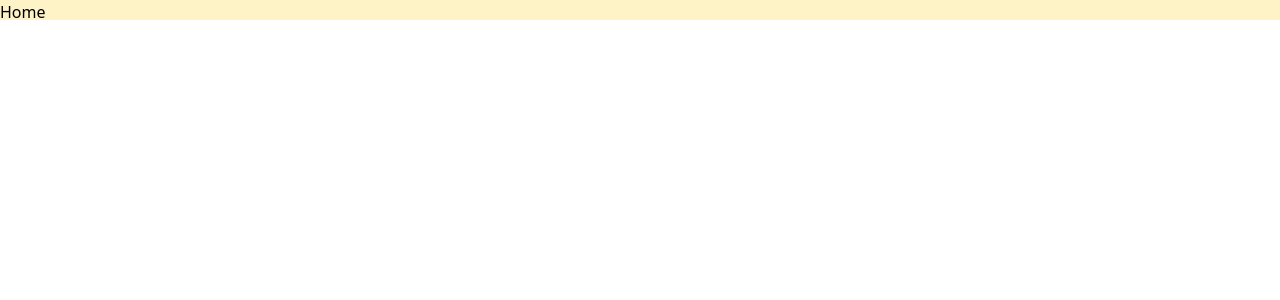
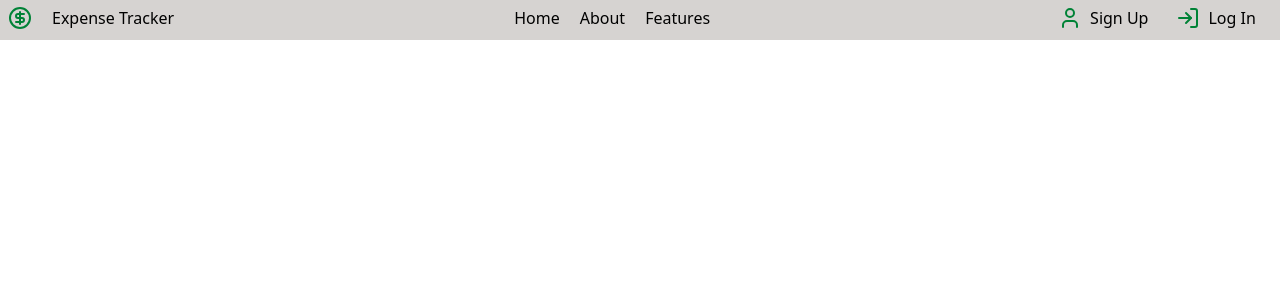
Before and after one commit to virajtlr2006/Expense-Tracker-new, a React (Vite) app in the folder frontend/: page / in a window 1280 px wide. Shown: the top 300 px of the page. Built offline with nearby package versions, Linux system fonts and the light colour scheme.

Commit message:
Navbar CSS done with Css 90

```diff
--- a/frontend/src/App.jsx
+++ b/frontend/src/App.jsx
@@ -1,9 +1,10 @@
 import React from 'react'
+import NavBar from './Components/NavBar'
 
 const App = () => {
   return (
-    <div className='h-5 bg-amber-100'>
-      Home
+    <div>
+      <NavBar/>
     </div>
   )
 }
--- /dev/null
+++ b/frontend/src/Components/Link.jsx
@@ -0,0 +1,11 @@
+import React from 'react'
+
+const Link = ({href,label}) => {
+  return (
+    <div>
+      <a href={href} >{label}</a>
+    </div>
+  )
+}
+
+export default Link
--- /dev/null
+++ b/frontend/src/Components/NavBar.jsx
@@ -0,0 +1,37 @@
+import { CircleDollarSignIcon, LogInIcon, User } from 'lucide-react'
+import React from 'react'
+import { LinkArray } from '..'
+import Link from './Link'
+
+const NavBar = () => {
+  return (
+    // Main div of navbar
+    <div className='sticky flex gap-85  bg-stone-300 h-10 py-1.5 z-0 border-0 animate-gradie'>
+      {/*Symbol and title  */}
+      <div className='flex gap-5'>
+        < CircleDollarSignIcon className='text-green-700 ml-2' />
+        <p className='font-medium hover:font-bold'>Expense Tracker</p>
+      </div>
+
+      {/* Home, About,Feature */}
+      <div className="flex gap-5 font-medium hover:font-bold hover:underline ">
+        {LinkArray.map((list) => {
+          return <Link href={list.href} label={list.label} />
+        })}
+      </div>
+
+      {/* SignUp and Sign In button */}
+      <div className=' flex gap-5'>
+        <button className=' flex gap-2 font-medium hover:font-bold hover:underline '>
+          <User className='text-green-700 ml-2' />
+          Sign Up
+        </button>
+        <button className=' flex font-medium hover:font-bold gap-2 hover:underline '>
+          <LogInIcon className='text-green-700 ml-2' />
+          Log In</button>
+      </div>
+    </div>
+  )
+}
+
+export default NavBar
--- /dev/null
+++ b/frontend/src/index.js
@@ -0,0 +1,5 @@
+export const LinkArray = [
+    {"href":"Home","label":"Home",},
+    {"href":"About","label":"About"},
+    {"href":"Features","label":"Features"}
+]
```
